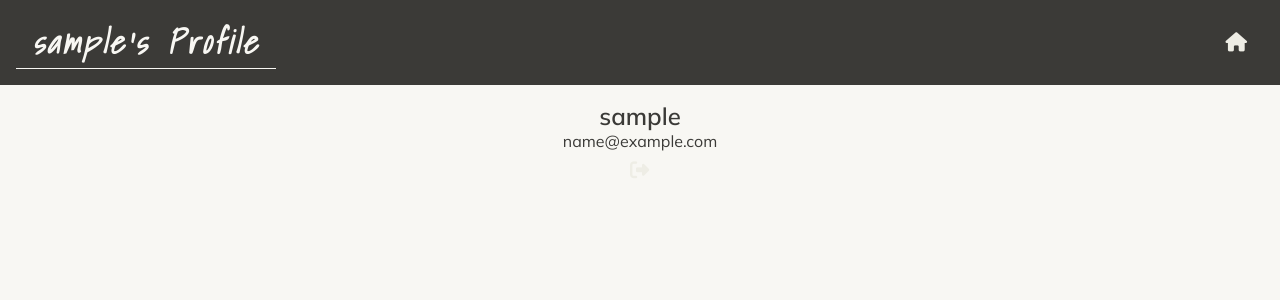
After one commit to EliSacch/myNotes, a Flask app: page /profile/ in a window 1280 px wide. The commit adds this page. Shown: the top 300 px of the page. Run offline with Flask 3, Linux system fonts and the light colour scheme; the visitor is signed in with stand-in values (Sample User, id 1); parts of the project's set-up code (start-up, migrations or seed data) failed here and were passed over; some libraries are stand-ins or nearby versions.

Commit message:
Add profile route

```diff
--- a/app/__init__.py
+++ b/app/__init__.py
@@ -1,6 +1,6 @@
 import os
 
-from flask import Flask, flash, redirect, request, url_for, render_template
+from flask import Flask, flash, redirect, request, url_for, render_template, request
 from flask_limiter.errors import RateLimitExceeded
 
 from app.extensions import db, migrate, login_manager, limiter
@@ -26,10 +26,11 @@ def create_app():
     limiter.init_app(app)
 
     from app import models  # noqa: F401
-    from app.routes import auth_bp, dashboards_bp, main_bp, notes_bp
+    from app.routes import auth_bp, dashboards_bp, main_bp, notes_bp, profile_bp
 
     app.register_blueprint(main_bp)
     app.register_blueprint(auth_bp)
+    app.register_blueprint(profile_bp)
     app.register_blueprint(dashboards_bp)
     app.register_blueprint(notes_bp)
 
--- a/app/routes/__init__.py
+++ b/app/routes/__init__.py
@@ -1,6 +1,7 @@
+from app.routes.main import main_bp
 from app.routes.auth import auth_bp
+from app.routes.profile import profile_bp
 from app.routes.dashboards import dashboards_bp
-from app.routes.main import main_bp
 from app.routes.notes import notes_bp
 
-__all__ = ["auth_bp", "dashboards_bp", "main_bp", "notes_bp"]
+__all__ = ["auth_bp", "dashboards_bp", "main_bp", "notes_bp", "profile_bp"]
--- /dev/null
+++ b/app/routes/profile.py
@@ -0,0 +1,9 @@
+from flask import Blueprint, render_template
+from flask_login import login_required, current_user
+
+profile_bp = Blueprint("profile", __name__, url_prefix="/profile")
+
+@profile_bp.route("/")
+@login_required
+def index():
+    return render_template("profile/index.html", user=current_user)
--- a/app/templates/auth/login.html
+++ b/app/templates/auth/login.html
@@ -12,8 +12,6 @@
                     {% endfor %}
                 </ul>
             </div>
-            <br>
-            <br>
         {% endif %}
         {{ text_input(name="email",
             label="Email",
--- a/app/templates/auth/register.html
+++ b/app/templates/auth/register.html
@@ -12,8 +12,6 @@
                     {% endfor %}
                 </ul>
             </div>
-            <br>
-            <br>
         {% endif %}
         {{ text_input(name="username",
             label="Username",
--- a/app/templates/base.html
+++ b/app/templates/base.html
@@ -29,11 +29,15 @@
         <script src="{{ url_for('static', filename='scripts/jquery-3.6.3.min.js') }}"
                 defer></script>
         <!-- Editor.js -->
-        <script src="https://cdn.jsdelivr.net/npm/@editorjs/editorjs@2.30.8/dist/editorjs.umd.js" defer></script>
-        <script src="https://cdn.jsdelivr.net/npm/@editorjs/paragraph@2.11.7/dist/paragraph.umd.js" defer></script>
-        <script src="https://cdn.jsdelivr.net/npm/@editorjs/list@2.0.8/dist/editorjs-list.umd.js" defer></script>
+        <script src="https://cdn.jsdelivr.net/npm/@editorjs/editorjs@2.30.8/dist/editorjs.umd.js"
+                defer></script>
+        <script src="https://cdn.jsdelivr.net/npm/@editorjs/paragraph@2.11.7/dist/paragraph.umd.js"
+                defer></script>
+        <script src="https://cdn.jsdelivr.net/npm/@editorjs/list@2.0.8/dist/editorjs-list.umd.js"
+                defer></script>
         <!-- Custom JS -->
-        <script src="{{ url_for('static', filename='scripts/note-editor.js') }}" defer></script>
+        <script src="{{ url_for('static', filename='scripts/note-editor.js') }}"
+                defer></script>
         <script src="{{ url_for('static', filename='scripts/scripts.js') }}" defer></script>
         <!-- Custom CSS -->
         <link rel="stylesheet"
@@ -43,7 +47,9 @@
         <a class="skip-link" href="#main-content">Skip to main content</a>
         <header>
             {% if dashboards is defined and dashboards %}
-                <nav id="dashboards-nav" class="center-items column" aria-label="Dashboards">
+                <nav id="dashboards-nav"
+                     class="center-items column"
+                     aria-label="Dashboards">
                     {{ tooltip('<button
                         id="dashboards-toggler"
                         type="button"
@@ -70,29 +76,50 @@
                 <h1>
                     {% if dashboard is defined and dashboard %}
                         {{ dashboard.name }}
+                    {% elif request.endpoint == 'profile.index' %}
+                        {{ current_user.is_authenticated and current_user.username + "'s" }} Profile
                     {% else %}
                         {{ current_user.is_authenticated and current_user.username + "'s" or "My" }} Notes
                     {% endif %}
                 </h1>
             </div>
+            {% if request.endpoint != 'profile.index' %}
                 <nav id="auth-nav" aria-label="Account">
+                    {% set profile_tooltip %}
+                        <a href="{{ url_for('profile.index') }}"
+                           class="base-button link-light"
+                           aria-label="Profile">
+                            <i class="fa-solid fa-user" aria-hidden="true"></i>
+                        </a>
+                    {% endset %}
                     {% if current_user.is_authenticated %}
-                    {{ tooltip('<button
-                        type="button"
-                        class="center-items modal-trigger base-button link-light"
-                        data-modal="logoutModal"
-                        aria-label="Logout"
-                        >
-                        <i class="fa-solid fa-right-from-bracket" aria-hidden="true"></i>
-                        </button>', 'Logout', 'left', 'light') }}
+                        {{ tooltip(profile_tooltip, 'Profile', 'left', 'light') }}
                     {% endif %}
                 </nav>
+            {% elif request.endpoint == 'profile.index' %}
+                <nav id="auth-nav" aria-label="Home">
+                    {% set profile_tooltip %}
+                        <a href="{{ url_for('main.index') }}"
+                           class="base-button link-light"
+                           aria-label="Home">
+                            <i class="fa-solid fa-house" aria-hidden="true"></i>
+                        </a>
+                    {% endset %}
+                    {% if current_user.is_authenticated %}
+                        {{ tooltip(profile_tooltip, 'Home', 'left', 'light') }}
+                    {% endif %}
+                </nav>
+            {% endif %}
         </header>
         {% with messages = get_flashed_messages(with_categories=true) %}
             {{ flash_messages(messages=messages, category=category if category else "info") }}
         {% endwith %}
         {% block content %}{% endblock %}
         {{ modal('logoutModal', 'Logout', 'Are you sure you want to logout?', confirm_action='logout') }}
-    <div id="a11y-status" class="visually-hidden" role="status" aria-live="polite" aria-atomic="true"></div>
+        <div id="a11y-status"
+             class="visually-hidden"
+             role="status"
+             aria-live="polite"
+             aria-atomic="true"></div>
     </body>
 </html>
--- /dev/null
+++ b/app/templates/profile/index.html
@@ -0,0 +1,22 @@
+{% from "macros/tooltip.html" import tooltip %}
+{% extends "base.html" %}
+{% block content %}
+    <main id="main-content">
+        <section class="profile-page center-items column">
+            <h1>{{ user.username }}</h1>
+            <p>{{ user.email }}</p>
+            <nav id="auth-nav" aria-label="Account">
+                {% if user.is_authenticated %}
+                    {{ tooltip('<button
+                        type="button"
+                        class="center-items modal-trigger base-button link-light"
+                        data-modal="logoutModal"
+                        aria-label="Logout"
+                        >
+                        <i class="fa-solid fa-right-from-bracket" aria-hidden="true"></i>
+                        </button>', 'Logout', 'left', 'light') }}
+            {% endif %}
+        </nav>
+    </section>
+    </main>
+{% endblock %}
--- a/static/css/modules/forms.css
+++ b/static/css/modules/forms.css
@@ -5,8 +5,8 @@
 .form-wrapper {
     width: 90%;
     max-width: 600px;
-    margin: 1em auto;
-    padding: 1em 3em;
+    margin: var(--spacing-xl) auto;
+    padding: var(--padding-xl);
     border-radius: 12px;
     background-color: var(--clr-secondary);
 }
@@ -23,7 +23,7 @@
 
 .form-control {
     position: relative;
-    margin-top: var(--spacing-l);
+    margin-top: var(--spacing-xl);
 }
 
 .form-control label {
@@ -36,7 +36,7 @@
 
 .form-control input:focus + label,
 .form-control input:not(:placeholder-shown) + label {
-    bottom: 100%;
+    bottom: calc(100% + var(--spacing-m));
     font-size: 0.8em;
     color: var(--clr-dark);
 }
```
Lines whose indentation alone changed are shown as unchanged.
